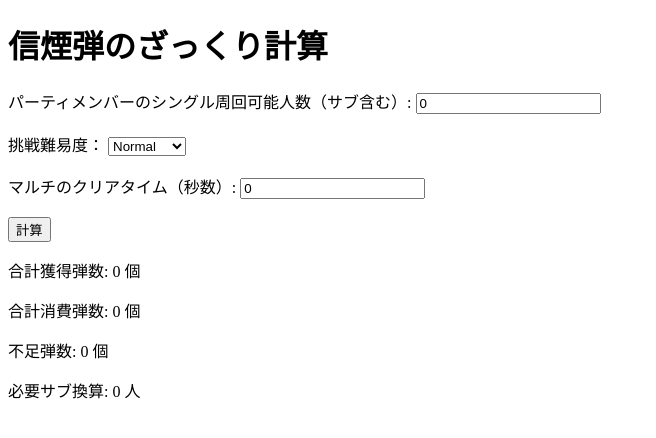
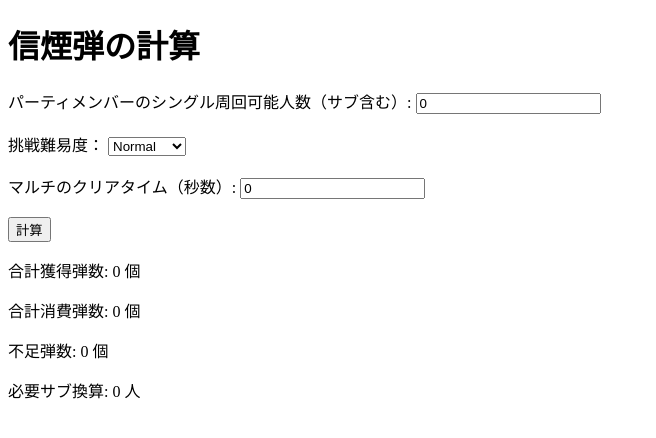
Before and after one commit to logicsmash/logicsmash, a plain HTML site: page index.html in a window 1280 px wide. Shown: the whole page, without its empty margins (0-656 px from the left). Drawn offline with Linux system fonts and the light colour scheme.

Commit message:
Update index.html

```diff
--- a/index.html
+++ b/index.html
@@ -6,7 +6,7 @@
     <title>信煙弾管理</title>
 </head>
 <body>
-    <h1>信煙弾のざっくり計算</h1>
+    <h1>信煙弾の計算</h1>
 
     <label>パーティメンバーのシングル周回可能人数（サブ含む）: </label>
     <input type="number" id="peopleCount" value="0" oninput="checkHankakuInput(event)"><br><br>
```
